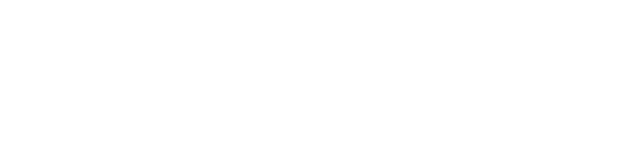
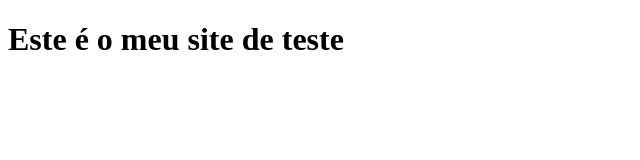
Before and after one commit to ronaldofjc/Site, a plain HTML site: page index.html in a window 1280 px wide. Shown: the whole page, without its empty margins (0-640 px from the left). Drawn offline with Linux system fonts and the light colour scheme.

Commit message:
Alteração no arquivo index.html

```diff
--- a/index.html
+++ b/index.html
@@ -2,9 +2,9 @@
 <html>
   <head>
     <meta charset="utf-8">
-    <title></title>
+    <title>Meu Site</title>
   </head>
   <body>
-
+    <h1>Este é o meu site de teste</h1>
   </body>
 </html>
```
